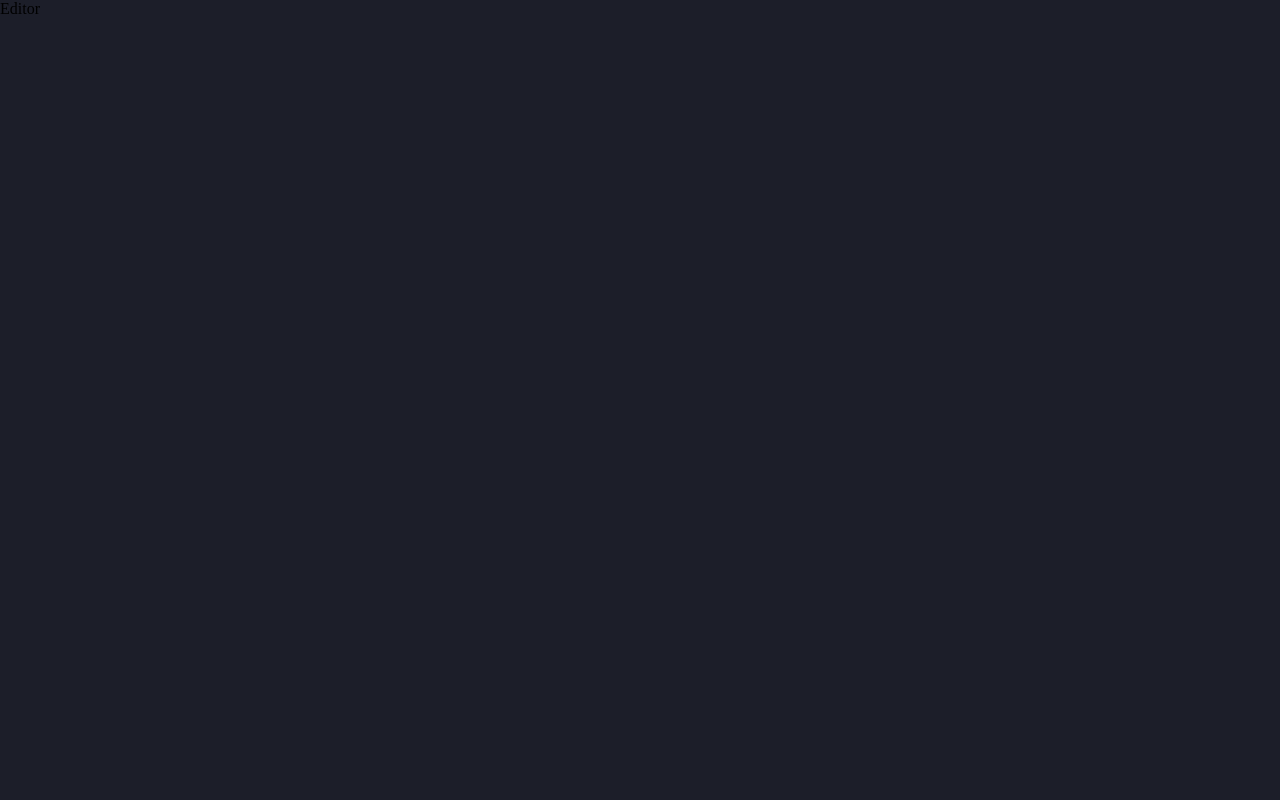
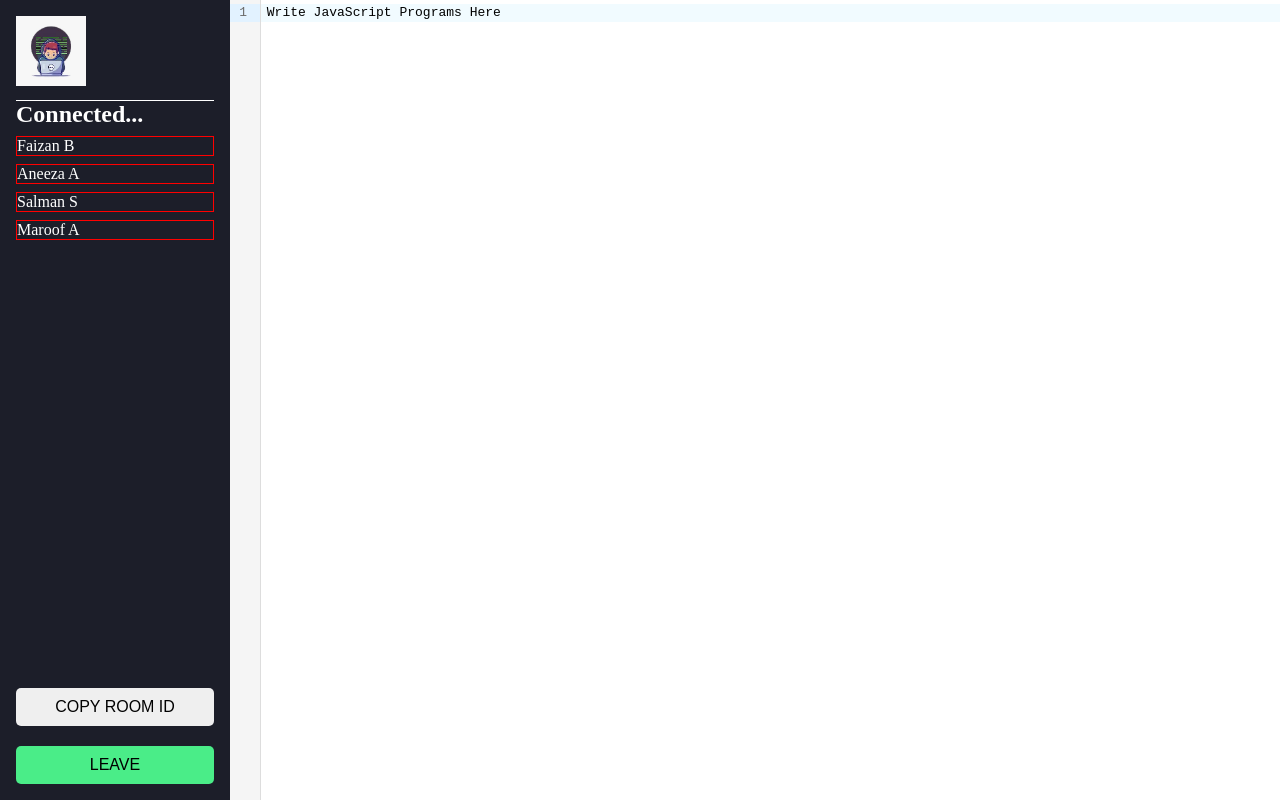
Before and after one commit to faizan619/Code_Editor_Project, a React (Vite) app: page /editor/1 in a window 1280 px wide. Built offline with nearby package versions, Linux system fonts and the light colour scheme.

Commit message:
implement codemirror but not working

```diff
--- a/src/Components/App.jsx
+++ b/src/Components/App.jsx
@@ -8,6 +8,8 @@ import CodeEditor from "./Screens/CodeEditor"
 import Editor from "./Screens/Collaborative/Editor"
 import Room from "./Screens/Collaborative/room"
 import { Toaster } from "react-hot-toast"
+// import TestEdit from "./TestEdit"
+
 
 export default function App() {
   return (
@@ -30,6 +32,7 @@ export default function App() {
       <Route path="codeeditor" element={<CodeEditor/>}/>
       <Route path="*" element={<ErrorPage/>}/>
       <Route path="room" element={<Room/>}></Route>
+      {/* <Route path="testedit" element={<TestEdit/>}></Route> */}
       <Route path="/editor/:roomId" element={<Editor/>}></Route>
     </Routes>
     </BrowserRouter>
--- /dev/null
+++ b/src/Components/Assets/socket.js
@@ -0,0 +1,12 @@
+// import {io} from 'socket.io-client';
+// import { env } from 'node:process';
+
+// export const initSocket = async ()=>{
+//     const options={
+//         'force new connection':true,
+//         reconnectionAttempt:'Infinity',
+//         timeout:10000,
+//         transports:['websocket'],
+//     };
+//     return io(env.REACT_APP_BACKEND_URL,options);
+// }
--- a/src/Components/Screens/CodeEditor.jsx
+++ b/src/Components/Screens/CodeEditor.jsx
@@ -24,10 +24,6 @@ export default function CodeEditor() {
           value="console.log(Hello world);"
           height="90vh"
           basicSetup={{
-            foldGutter: false,
-          dropCursor: false,
-          allowMultipleSelections: false,
-          indentOnInput: false,
           }}
         />
       </div>
--- /dev/null
+++ b/src/Components/Screens/Collaborative/Clients.jsx
@@ -0,0 +1,14 @@
+// import Avatar from "react-avatar"
+
+
+// eslint-disable-next-line react/prop-types
+export default function Clients({username}) {
+
+
+  return (
+    <div className="client">
+            {/* <Avatar name={username} size={50} round="14px" /> */}
+            <span name="userName">{username}</span>
+    </div>
+  )
+}
--- a/src/Components/Screens/Collaborative/Editor.jsx
+++ b/src/Components/Screens/Collaborative/Editor.jsx
@@ -1,6 +1,53 @@
+// const socketRef = useRef(null);
+// useEffect(()=>{
+  //   const init = async ()=>{
+    //     socketRef.current = await initSocket();
+    //     socketRef.current.emit('join');
+    //   }
+    //   init();
+    // },[])
+
+    // eslint-disable-next-line no-unused-vars
+    // import { useRef } from "react"
+    // import { useEffect } from "react";
+    // import { initSocket } from "../../../socket";
+import { useState } from "react"
+import Clients from "./Clients"
+import EditorPage from "./EditorPage"
+
 
 export default function Editor() {
+
+  const [clients,setclients] = useState([
+    {socketId:1,user:'Faizan B'},
+    {socketId:1,user:'Aneeza A'},
+    {socketId:1,user:'Salman S'},
+    {socketId:1,user:'Maroof A'},
+  ])
+
   return (
-    <div>Editor</div>
+    <div className="mainWrap">
+      <div className="aside">
+        <div className="asideInner">
+          <div className="logo">
+            <img className="logoImage" src="/hacker.jpeg" alt="Logo" />
+          </div>
+          <h2>Connected...</h2>
+          <div className="clientsList">
+            {clients.map((client)=>{return(
+              <Clients
+                  key={client.socketId}
+                  username={client.user}
+                />
+              )})}
+          </div>
+        </div>
+        <button className="btn copyBtn">COPY ROOM ID</button>
+        <button className="btn leaveBtn">LEAVE</button>
+      </div>
+      <div className="editor">
+              <EditorPage/>
+      </div>
+    </div>
   )
 }
--- /dev/null
+++ b/src/Components/Screens/Collaborative/EditorPage.jsx
@@ -0,0 +1,20 @@
+import CodeMirror from "@uiw/react-codemirror"
+
+const EditorPage = ()=> {
+
+  return (
+    // <textarea id="realtimeEditor"></textarea>
+    <div className="codemirrorstyle">
+      <CodeMirror
+            value="Write JavaScript Programs Here"
+            height="100vh"
+            width="100%"
+            basicSetup={{
+              foldCode:true,
+            }}
+          />
+    </div>
+  )
+}
+
+export default EditorPage;
--- a/src/Components/Screens/Collaborative/room.jsx
+++ b/src/Components/Screens/Collaborative/room.jsx
@@ -28,8 +28,15 @@ export default function Room() {
             state: {
                 // userName : username
                 username,
-            }
-        })
+            },
+        });
+    }
+
+    const handleInputEnter = (e)=>{
+        // console.log('event',e.code);
+        if(e.code == 'Enter'){
+            joinRoom();
+        }
     }
 
   return (
@@ -39,8 +46,8 @@ export default function Room() {
                 <img className="homePageLogo" src="/hacker.jpeg" alt="Logo" />
                 <h4 className="mainLabel">Paste Invitation Room Id</h4>
                 <div className="inputGroup">
-                    <input type="text" className="inputBox" placeholder="ROOM ID" onChange={(e)=>setRoomId(e.target.value)} value={roomId} />
-                    <input type="text" className="inputBox" placeholder="USERNAME" onChange={(e)=>setusername(e.target.value)} value={username} />
+                    <input type="text" className="inputBox" placeholder="ROOM ID" onChange={(e)=>setRoomId(e.target.value)} value={roomId} onKeyUp={handleInputEnter} />
+                    <input type="text" className="inputBox" placeholder="USERNAME" onChange={(e)=>setusername(e.target.value)} value={username} onKeyUp={handleInputEnter} />
                     <button className="btn joinBtn" onClick={joinRoom}>JOIN</button>
                     <span className="createInfo">
                         If You dont have an invite then create &nbsp;
--- a/src/Components/Screens/HomePage.jsx
+++ b/src/Components/Screens/HomePage.jsx
@@ -13,6 +13,7 @@ export default function HomePage() {
             <div className="btngrpHome">
               <button className="btn codeEditor"><NavLink className="linkNavFirstSection" to='codeeditor'>Code Editor</NavLink></button>
               <button className="btn codeEditor"><NavLink className='linkNavFirstSection' to='room'>Collab Coding</NavLink></button>
+              {/* <button className="btn codeEditor"><NavLink className='linkNavFirstSection' to='testedit'>Testing Playground</NavLink></button> */}
             </div>
         </section>
         </div>
--- a/src/index.css
+++ b/src/index.css
@@ -331,7 +331,7 @@ footer h4{
     cursor: pointer;
     transition:.3s ease-in-out all ;
 }
-.joinBtn:hover{
+.joinBtn:hover,.leaveBtn:hover{
     background: #2b824c;
     border: 0;
 }
@@ -356,3 +356,57 @@ footer h4{
     border-bottom: 1px solid 4aed88 ;
     transition: all ease-in-out .5s;
 }
+
+
+/*===============================================
+
+CodeEditor Page Design
+
+================================================*/
+.mainWrap{
+    display: grid;
+    grid-template-columns: 230px 1fr;
+    height: 100vh;
+}
+.aside{
+    display: flex;
+    flex-direction: column;
+    background: #1c1e29;
+    padding: 16px;
+    color: white;
+}
+.asideInner{
+    flex: 1;
+}
+.client{
+    border: 1px solid red;
+    margin-top: .5rem;
+}
+.logo{
+    border-bottom: 1px solid;
+    padding-bottom: 10px;
+    /* width: 30px; */
+}
+.logoImage{
+    height: 70px;
+}
+.leaveBtn{
+    margin-top: 20px;
+    background-color: #4aed88;
+    width: 100%;
+}
+
+/*==================================================
+
+codemirror test-editor styling
+
+==================================================*/
+
+.testEditorWrapper{
+    height: 100vh;
+    padding: 1rem;
+}
+.testCodeMirror{
+    border-radius: 1rem;
+    overflow: hidden;
+}
```
Also changed, not shown: package.json (+10 -0 lines), src/Components/Assets/server.js (added, +32 -0 lines), 2 other files (tests, documents, lock files or other folders).
